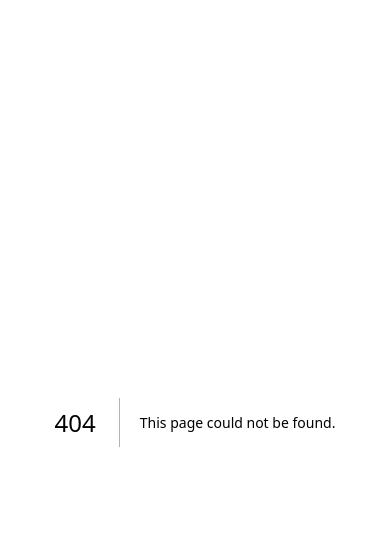
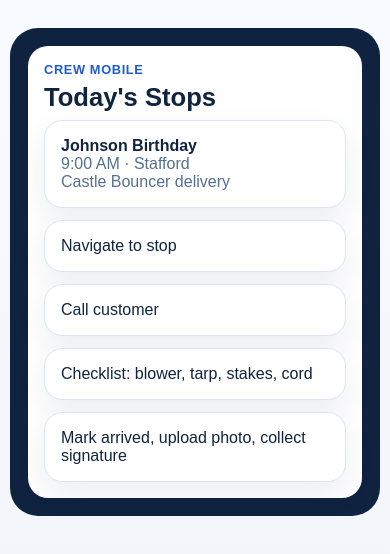
Before and after one commit to kkoly10/rental-software, a Next.js app: page /crew/today in a window 390 px wide. Before the commit this address had no page. Shown: the top 554 px of the page. Built offline with nearby package versions, Linux system fonts and the light colour scheme.

Commit message:
Add crew mobile page scaffold

```diff
--- /dev/null
+++ b/app/crew/today/page.tsx
@@ -0,0 +1,25 @@
+export default function CrewTodayPage() {
+  return (
+    <main className="page">
+      <div className="container">
+        <div className="mobile-frame">
+          <div className="mobile-screen">
+            <div className="kicker">Crew mobile</div>
+            <h1 style={{ margin: "6px 0 8px", fontSize: "1.6rem" }}>Today's Stops</h1>
+            <div className="list">
+              <div className="mobile-card">
+                <strong>Johnson Birthday</strong>
+                <div className="muted">9:00 AM · Stafford</div>
+                <div className="muted">Castle Bouncer delivery</div>
+              </div>
+              <div className="mobile-card">Navigate to stop</div>
+              <div className="mobile-card">Call customer</div>
+              <div className="mobile-card">Checklist: blower, tarp, stakes, cord</div>
+              <div className="mobile-card">Mark arrived, upload photo, collect signature</div>
+            </div>
+          </div>
+        </div>
+      </div>
+    </main>
+  );
+}
```
